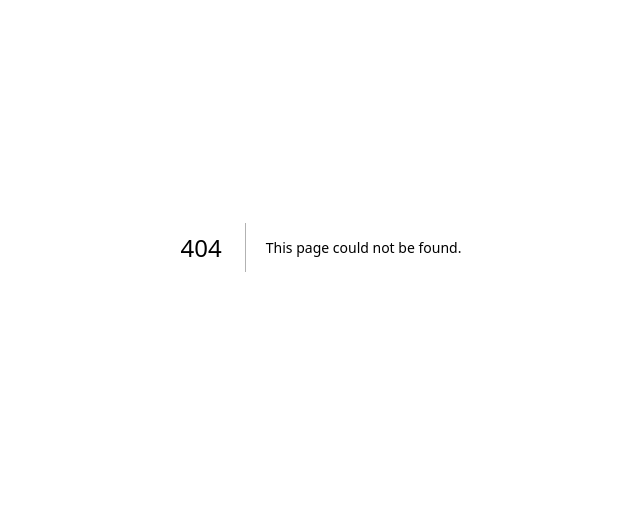
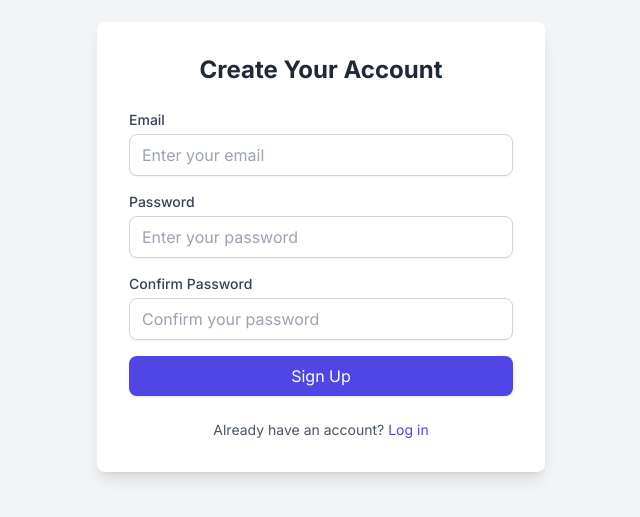
Before and after one commit to Gambondi/auth-practice, a Next.js app in the folder firebase-auth/: page /sign-up in a window 1280 px wide. Before the commit this address had no page. Shown: the part 153-670 px from the top of the page, without its empty margins (319-959 px from the left). Built offline with nearby package versions, Linux system fonts and the light colour scheme.

Commit message:
made create an account

```diff
--- /dev/null
+++ b/firebase-auth/app/firebase/config.js
@@ -0,0 +1,23 @@
+// Import the functions you need from the SDKs you need
+import { initializeApp, getApps} from "firebase/app";
+import {getAuth} from 'firebase/auth';
+
+// TODO: Add SDKs for Firebase products that you want to use
+// https://firebase.google.com/docs/web/setup#available-libraries
+
+// Your web app's Firebase configuration
+const firebaseConfig = {
+  apiKey: process.env.NEXT_FIREBASE_PUBLIC_KEY,
+  authDomain:process.env.NEXT_FIREBASE_AUTH_DOMAIN ,
+  projectId: process.env.NEXT_FIREBASE_PROJECT_ID,
+  storageBucket: process.env.NEXT_FIREBASE_STORAGE_BUCKET,
+  messagingSenderId: process.env.NEXT_FIREBASE_MESSAGING_SENDER_ID,
+  appId: process.env.NEXT_FIREBASE_APP_ID
+};
+
+// Initialize Firebase
+const app = !getApps().length ? initializeApp(firebaseConfig) : getApp();
+
+const auth = getAuth(app);
+
+export {app, auth};
--- /dev/null
+++ b/firebase-auth/app/sign-up/page.jsx
@@ -0,0 +1,91 @@
+'use client'
+import { useState } from 'react';
+import {useCreateUserWithEmailAndPassword} from 'react-firebase-hooks/auth';
+import {auth} from '@/app/firebase/config';
+
+function SignUp() {
+  const [email, setEmail] = useState('');
+  const [password, setPassword] = useState('');
+  const [confirmPassword, setConfirmPassword] = useState('');
+
+  const [createUserWithEmailAndPassword] = useCreateUserWithEmailAndPassword(auth);
+
+  const handleSubmit = async() => {
+    try {
+        const res = await createUserWithEmailAndPassword(email, password)
+        console.log({res})
+        setEmail('')
+        setPassword('')
+    } catch(e) {
+        console.error(e)
+    }
+  };
+
+  return (
+    <div className="min-h-screen flex items-center justify-center bg-gray-100">
+      <div className="bg-white p-8 rounded-lg shadow-lg max-w-md w-full">
+        <h2 className="text-2xl font-bold text-center text-gray-800 mb-6">
+          Create Your Account
+        </h2>
+        <form onSubmit={handleSubmit} className="space-y-4">
+          <div>
+            <label className="block text-sm font-medium text-gray-700">
+              Email
+            </label>
+            <input
+              type="email"
+              value={email}
+              onChange={(e) => setEmail(e.target.value)}
+              required
+              className="mt-1 px-3 py-2 border border-gray-300 rounded-lg shadow-sm focus:outline-none focus:ring-indigo-500 focus:border-indigo-500 block w-full"
+              placeholder="Enter your email"
+            />
+          </div>
+          <div>
+            <label className="block text-sm font-medium text-gray-700">
+              Password
+            </label>
+            <input
+              type="password"
+              value={password}
+              onChange={(e) => setPassword(e.target.value)}
+              required
+              className="mt-1 px-3 py-2 border border-gray-300 rounded-lg shadow-sm focus:outline-none focus:ring-indigo-500 focus:border-indigo-500 block w-full"
+              placeholder="Enter your password"
+            />
+          </div>
+          <div>
+            <label className="block text-sm font-medium text-gray-700">
+              Confirm Password
+            </label>
+            <input
+              type="password"
+              value={confirmPassword}
+              onChange={(e) => setConfirmPassword(e.target.value)}
+              required
+              className="mt-1 px-3 py-2 border border-gray-300 rounded-lg shadow-sm focus:outline-none focus:ring-indigo-500 focus:border-indigo-500 block w-full"
+              placeholder="Confirm your password"
+            />
+          </div>
+          <button
+            type="submit"
+            className="w-full bg-indigo-600 text-white py-2 px-4 rounded-lg shadow hover:bg-indigo-700 transition duration-300"
+          >
+            Sign Up
+          </button>
+        </form>
+        <p className="text-center text-sm text-gray-600 mt-6">
+          Already have an account?{' '}
+          <a
+            href="#"
+            className="text-indigo-600 hover:text-indigo-500 transition duration-300"
+          >
+            Log in
+          </a>
+        </p>
+      </div>
+    </div>
+  );
+}
+
+export default SignUp;
--- a/firebase-auth/package.json
+++ b/firebase-auth/package.json
@@ -9,9 +9,10 @@
     "lint": "next lint"
   },
   "dependencies": {
+    "next": "14.2.5",
     "react": "^18",
     "react-dom": "^18",
-    "next": "14.2.5"
+    "react-firebase-hooks": "^5.1.1"
   },
   "devDependencies": {
     "postcss": "^8",
```
Also changed, not shown: 1 other file (tests, documents, lock files or other folders).
